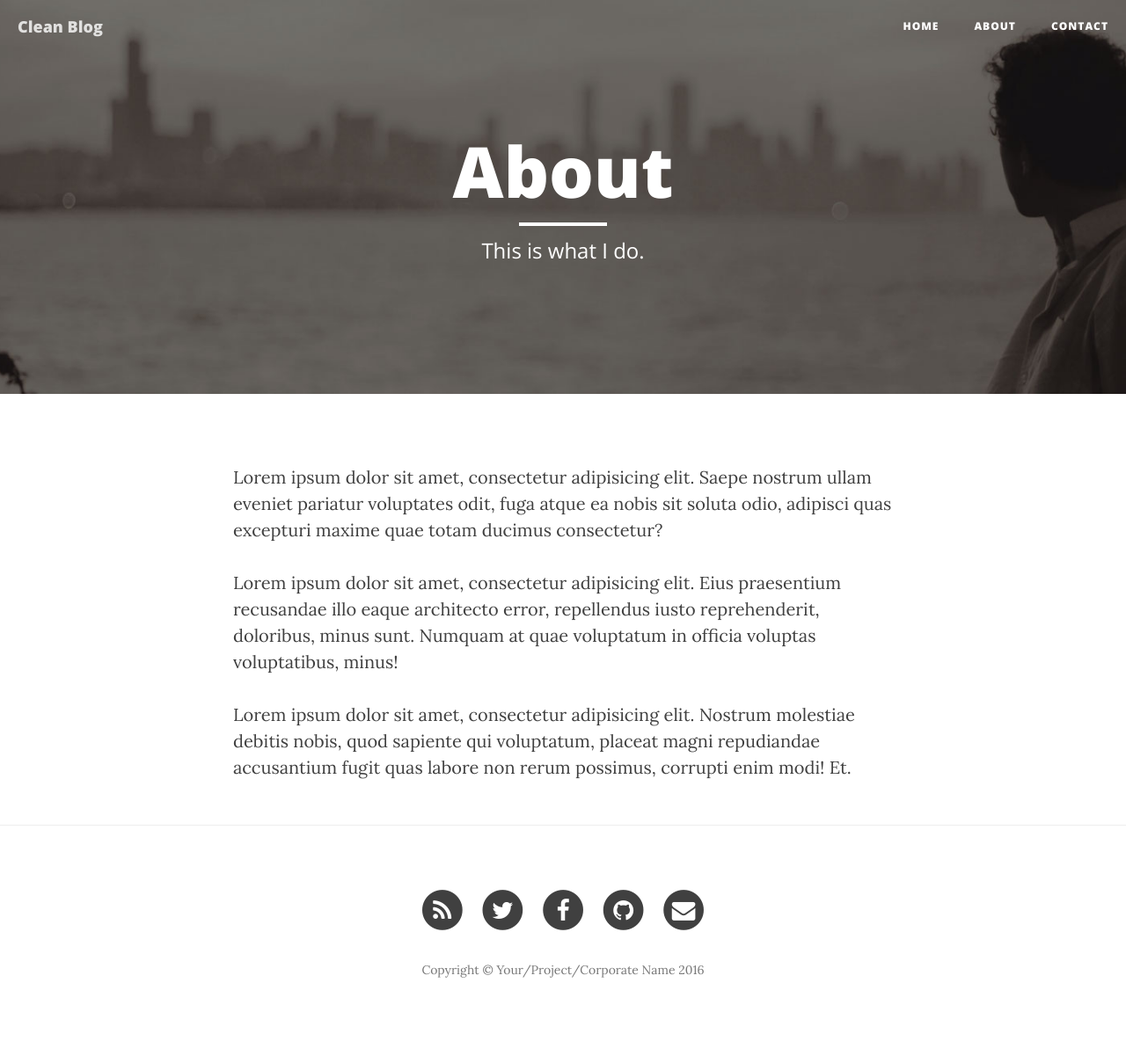
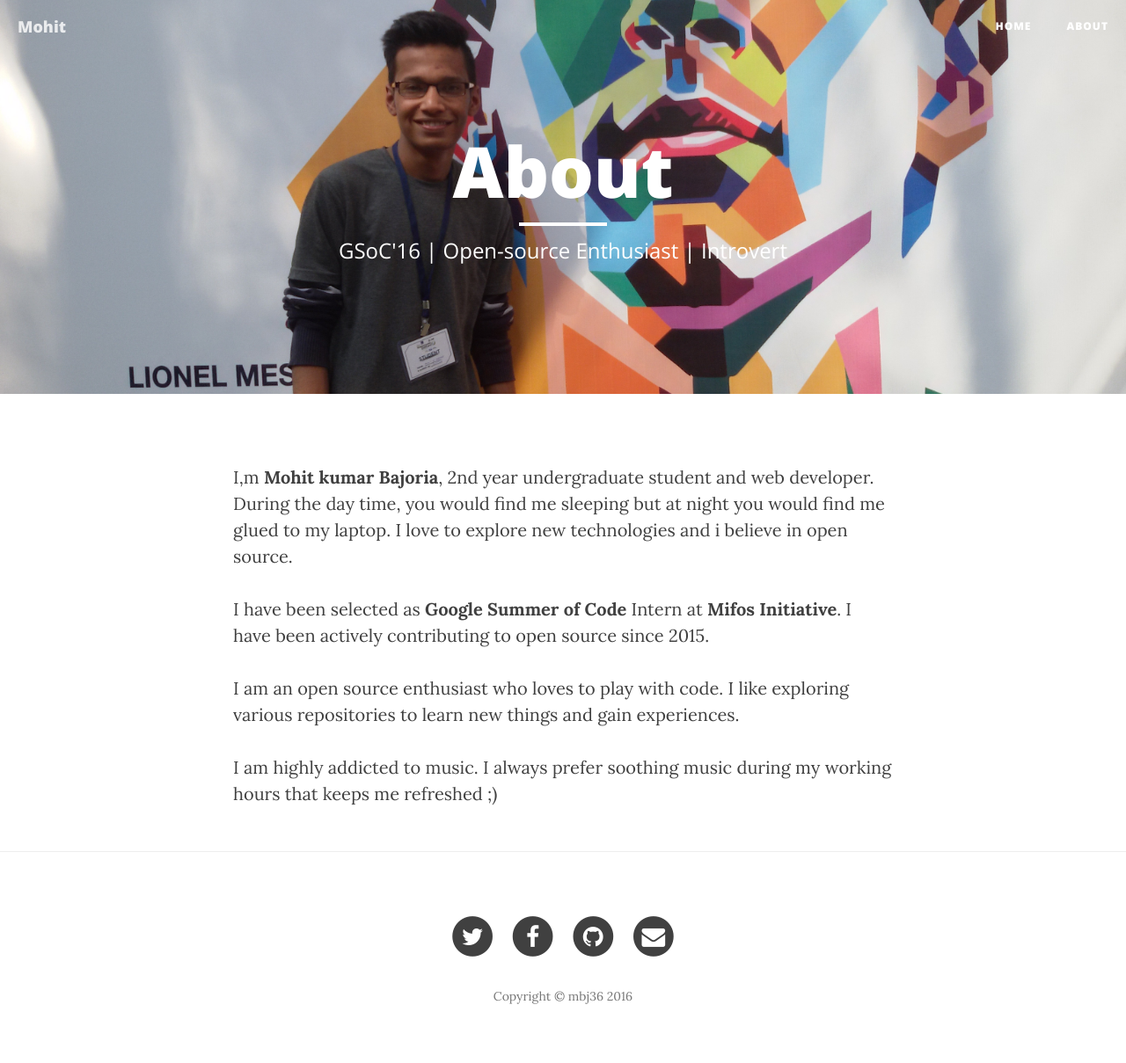
Before and after one commit to mbj36/mbj36.github.io, a Jekyll site: the page built from about.html, in a window 1280 px wide. Shown: the whole page at 88% size. Built offline with Jekyll 4.4.1, drawn with Linux system fonts in a browser that asks for light colours; nearby versions of some CDN libraries; before the commit the page ends 1179 px from its top, so only the background shows below that.

Commit message:
Setting up

```diff
--- a/_config.yml
+++ b/_config.yml
@@ -1,15 +1,15 @@
 # Site settings
-title: Clean Blog
+title: Mohit
 header-img: img/home-bg.jpg
-email: your-email@yourdomain.com
-copyright_name: Your/Project/Corporate Name
-description: "Write your site description here. It will be used as your sites meta description as well!"
+email: mohitbajo36@gmail.com
+copyright_name: mbj36
+description: "Open source Enthusiast"
 baseurl: ""
-url: "http://yourdomain.com"
-twitter_username: SBootstrap
-github_username:  davidtmiller
-facebook_username:  IronSummitMedia
-email_username:  your-email@yourdomain.com
+url: "https://mbj36.github.io"
+twitter_username: mbj36
+github_username:  mbj36
+facebook_username:  mohitbajoria36
+email_username:  mohitbajo36@gmail.com
 
 # Google Analytics
 # To enable google analytics, uncomment below line with a valid Google Tracking ID
--- a/_includes/footer.html
+++ b/_includes/footer.html
@@ -4,17 +4,9 @@
         <div class="row">
             <div class="col-lg-8 col-lg-offset-2 col-md-10 col-md-offset-1">
                 <ul class="list-inline text-center">
-                    <li>
-                        <a href="{{ "/feed.xml" | prepend: site.baseurl }}">
-                            <span class="fa-stack fa-lg">
-                                <i class="fa fa-circle fa-stack-2x"></i>
-                                <i class="fa fa-rss fa-stack-1x fa-inverse"></i>
-                            </span>
-                        </a>
-                    </li>
                     {% if site.twitter_username %}
                     <li>
-                        <a href="https://twitter.com/{{ site.twitter_username }}">
+                        <a href="https://twitter.com/mbj36">
                             <span class="fa-stack fa-lg">
                                 <i class="fa fa-circle fa-stack-2x"></i>
                                 <i class="fa fa-twitter fa-stack-1x fa-inverse"></i>
@@ -24,7 +16,7 @@
                     {% endif %}
                     {% if site.facebook_username %}
                     <li>
-                        <a href="https://www.facebook.com/{{ site.facebook_username }}">
+                        <a href="https://www.facebook.com/mohitbajoria36">
                             <span class="fa-stack fa-lg">
                                 <i class="fa fa-circle fa-stack-2x"></i>
                                 <i class="fa fa-facebook fa-stack-1x fa-inverse"></i>
@@ -34,7 +26,7 @@
                     {% endif %}
                     {% if site.github_username %}
                     <li>
-                        <a href="https://github.com/{{ site.github_username }}">
+                        <a href="https://github.com/mbj36">
                             <span class="fa-stack fa-lg">
                                 <i class="fa fa-circle fa-stack-2x"></i>
                                 <i class="fa fa-github fa-stack-1x fa-inverse"></i>
@@ -44,7 +36,7 @@
                     {% endif %}
                     {% if site.email_username %}
                     <li>
-                        <a href="mailto:{{ site.email_username }}">
+                        <a href="mailto:mohitbajo36@gmail.com">
                             <span class="fa-stack fa-lg">
                                 <i class="fa fa-circle fa-stack-2x"></i>
                                 <i class="fa fa-envelope fa-stack-1x fa-inverse"></i>
@@ -53,7 +45,7 @@
                     </li>
                     {% endif %}
                 </ul>
-                <p class="copyright text-muted">Copyright &copy; {{ site.copyright_name }} {{ site.time | date: '%Y' }}</p>
+                <p class="copyright text-muted">Copyright &copy; mbj36 2016
             </div>
         </div>
     </div>
--- a/_includes/nav.html
+++ b/_includes/nav.html
@@ -9,7 +9,7 @@
                 <span class="icon-bar"></span>
                 <span class="icon-bar"></span>
             </button>
-            <a class="navbar-brand" href="{{ site.baseurl }}/">{{ site.title }}</a>
+            <a class="navbar-brand" href="{{ site.baseurl }}/">Mohit</a>
         </div>
 
         <!-- Collect the nav links, forms, and other content for toggling -->
--- a/about.html
+++ b/about.html
@@ -1,12 +1,14 @@
 ---
 layout: page
 title: "About"
-description: "This is what I do."
-header-img: "img/about-bg.jpg"
+description: "GSoC'16 | Open-source Enthusiast | Introvert"
+header-img: "img/me.jpg"
 ---
 
-<p>Lorem ipsum dolor sit amet, consectetur adipisicing elit. Saepe nostrum ullam eveniet pariatur voluptates odit, fuga atque ea nobis sit soluta odio, adipisci quas excepturi maxime quae totam ducimus consectetur?</p>
+<p>I,m <b>Mohit kumar Bajoria</b>, 2nd year undergraduate student and web developer. During the day time, you would find me sleeping but at night you would find me glued to my laptop. I love to explore new technologies and i believe in open source.</p>
 
-<p>Lorem ipsum dolor sit amet, consectetur adipisicing elit. Eius praesentium recusandae illo eaque architecto error, repellendus iusto reprehenderit, doloribus, minus sunt. Numquam at quae voluptatum in officia voluptas voluptatibus, minus!</p>
+<p>I have been selected as <b>Google Summer of Code</b> Intern at <b>Mifos Initiative</b>. I have been actively contributing to open source since 2015.</p>
 
-<p>Lorem ipsum dolor sit amet, consectetur adipisicing elit. Nostrum molestiae debitis nobis, quod sapiente qui voluptatum, placeat magni repudiandae accusantium fugit quas labore non rerum possimus, corrupti enim modi! Et.</p>
+<p>I am an open source enthusiast who loves to play with code. I like exploring various repositories to learn new things and gain experiences.</p>
+
+<p>I am highly addicted to music. I always prefer soothing music during my working hours that keeps me refreshed ;)</p>
--- a/index.html
+++ b/index.html
@@ -1,6 +1,6 @@
 ---
 layout: page
-description: "A Clean Blog Theme by Start Bootstrap"
+description: "Developer"
 ---
 
 {% for post in paginator.posts %}
```
Also changed, not shown: _posts/2014-06-10-dinosaurs.markdown (deleted, +0 -43 lines), contact.html (deleted, +0 -48 lines), package.json (+4 -4 lines), img/me.jpg (added), 1 other file.
